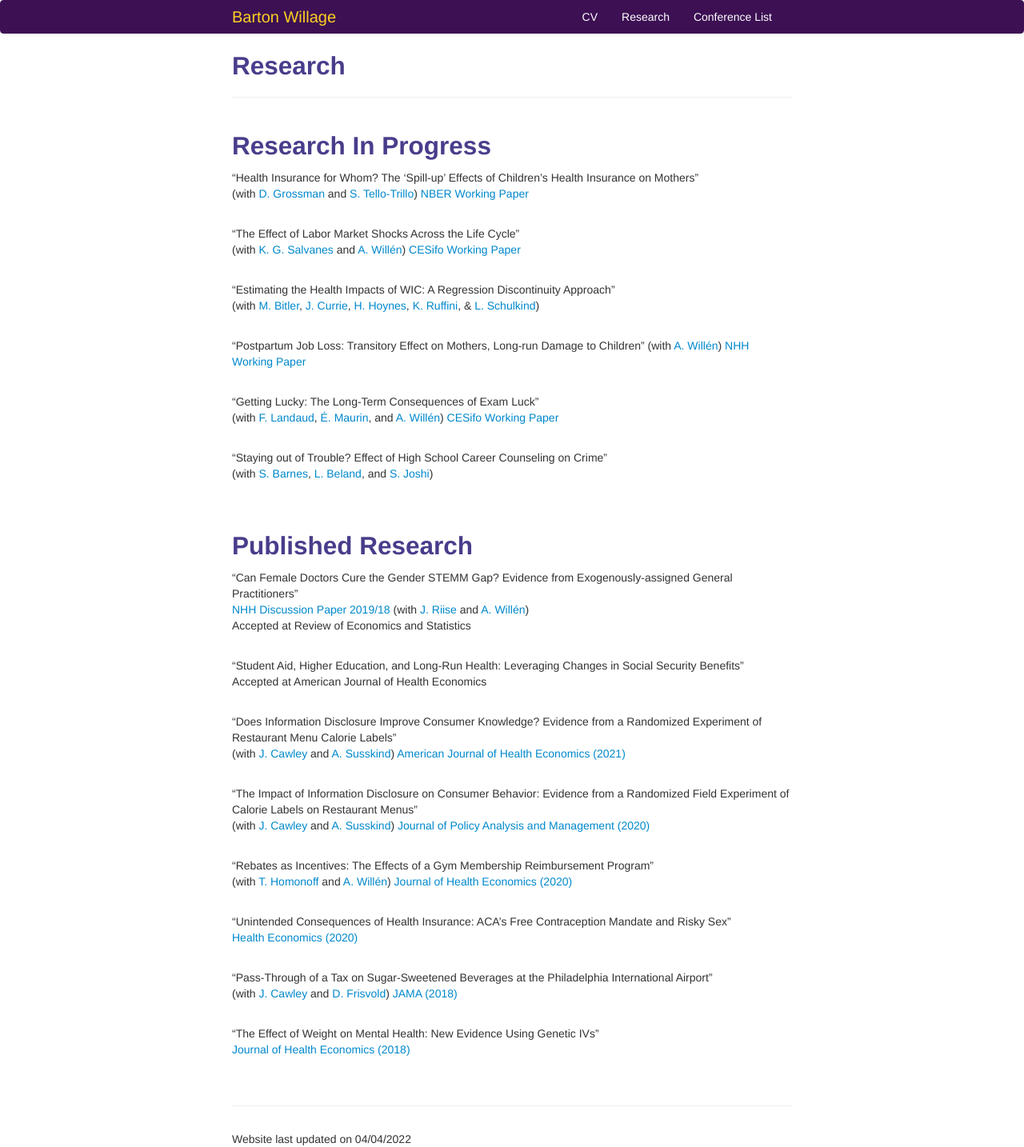
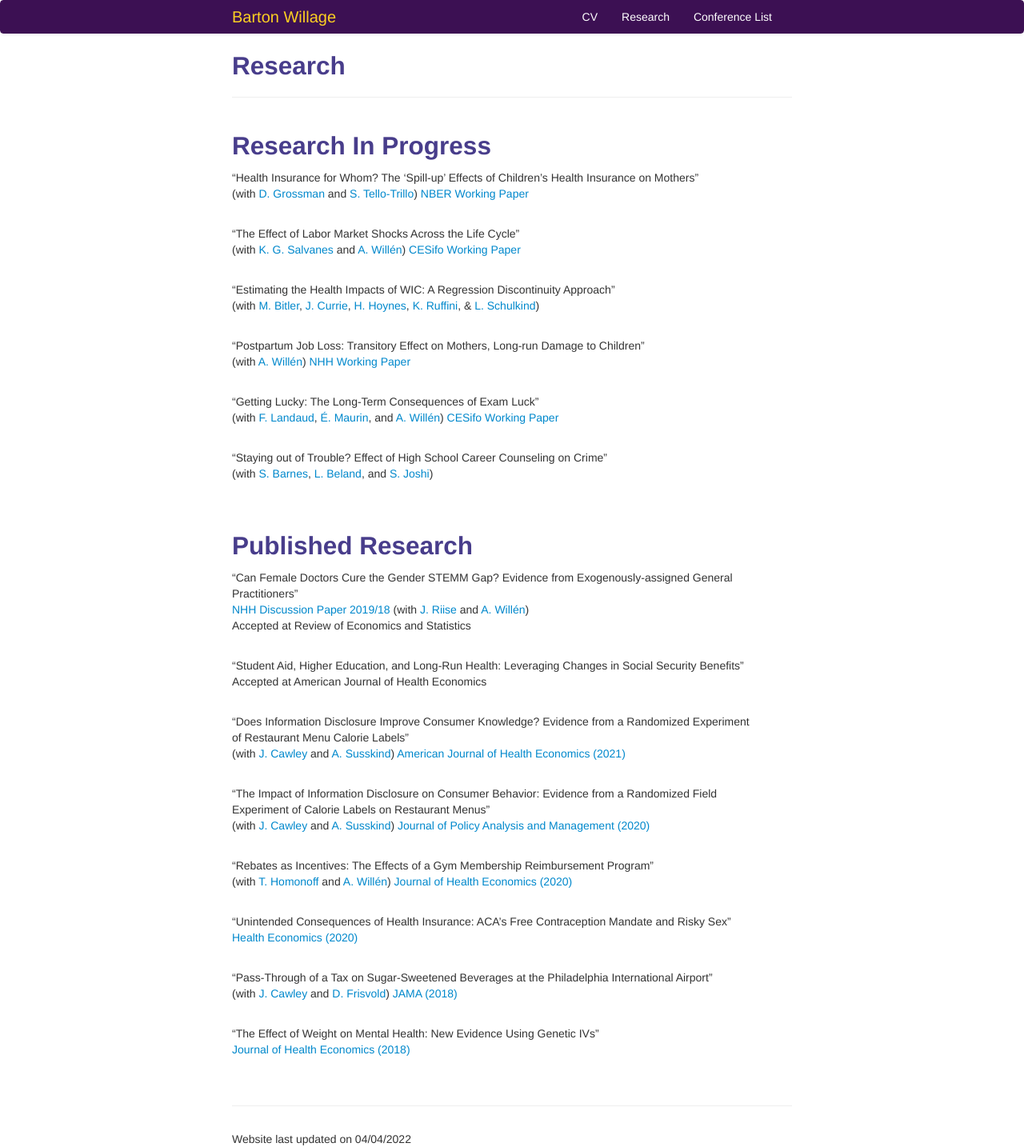
Before and after one commit to bjwillage/bjwillage.github.io, a Jekyll site: the page built from pages/research.md, in a window 1280 px wide. Shown: the whole page at 80% size. Built offline with Jekyll 4.4.1, drawn with Linux system fonts in a browser that asks for light colours.

```diff
--- a/pages/research.md
+++ b/pages/research.md
@@ -21,7 +21,7 @@ description: Barton Willage's research
 (with [M. Bitler](https://sites.google.com/site/mbitler), [J. Currie](https://scholar.princeton.edu/jcurrie/home), [H. Hoynes](https://gspp.berkeley.edu/directories/faculty/hilary-hoynes), [K. Ruffini](https://sites.google.com/view/kristaruffini/), & [L. Schulkind](http://lisaschulkind.weebly.com/))
 <br><br>
 
-"Postpartum Job Loss: Transitory Effect on Mothers, Long-run Damage to Children"
+"Postpartum Job Loss: Transitory Effect on Mothers, Long-run Damage to Children"<br>
 (with [A. Willén](https://www.alexanderwillen.com/))
 [NHH Working Paper](https://openaccess.nhh.no/nhh-xmlui/bitstream/handle/11250/2688961/DP%2022.pdf?sequence=1&isAllowed=y)
 <br><br>
@@ -47,12 +47,12 @@ Accepted at Review of Economics and Statistics<br><br>
 Accepted at American Journal of Health Economics
 <br><br>
 
-"Does Information Disclosure Improve Consumer Knowledge? Evidence from a Randomized Experiment of Restaurant Menu Calorie Labels"<br>
+"Does Information Disclosure Improve Consumer Knowledge? Evidence from a Randomized Experiment <br>of Restaurant Menu Calorie Labels"<br>
 (with [J. Cawley](https://www.human.cornell.edu/people/jhc38) and [A. Susskind](https://sha.cornell.edu/faculty-research/faculty/ams76))
 [American Journal of Health Economics (2021)](https://doi.org/10.1086/714987)
 <br><br>
 
-"The Impact of Information Disclosure on Consumer Behavior: Evidence from a Randomized Field Experiment of Calorie Labels on Restaurant Menus"<br>
+"The Impact of Information Disclosure on Consumer Behavior: Evidence from a Randomized Field <br>Experiment of Calorie Labels on Restaurant Menus"<br>
 (with [J. Cawley](https://www.human.cornell.edu/people/jhc38) and [A. Susskind](https://sha.cornell.edu/faculty-research/faculty/ams76))
 [Journal of Policy Analysis and Management (2020)](https://onlinelibrary.wiley.com/doi/10.1002/pam.22219)
 <br><br>
```
